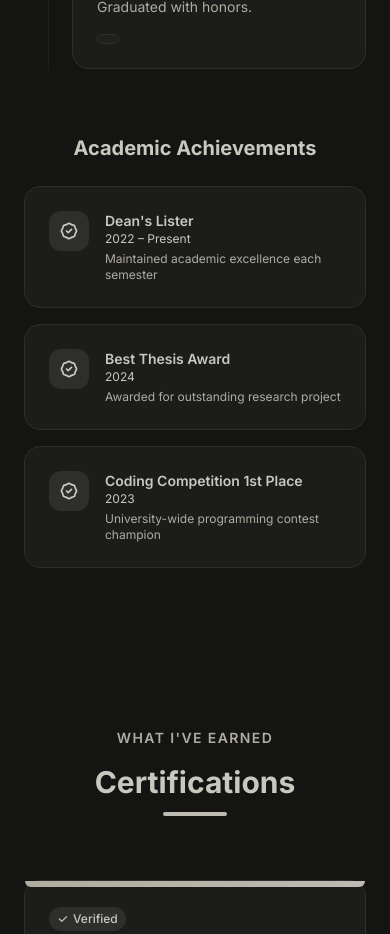
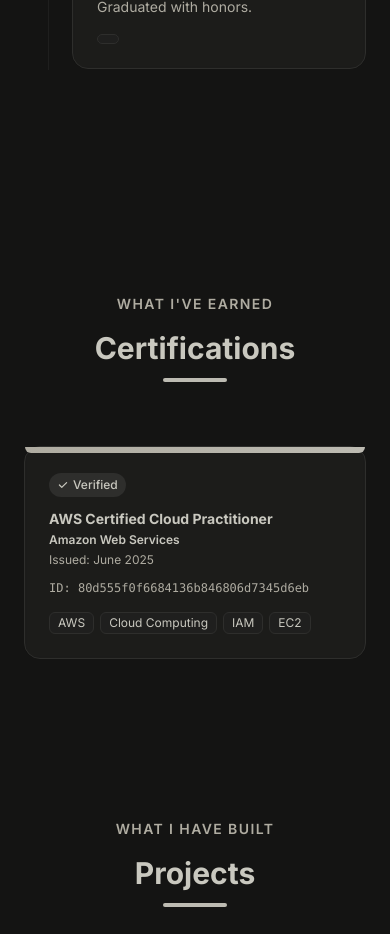
Before and after one commit to kayden-ctr/Dimasacat-Portfolio, a React (Vite) app: page / in a window 390 px wide. Shown: the part 3960-4894 px from the top of the page. Built offline with nearby package versions, Linux system fonts and the light colour scheme.

Commit message:
removed the awards

```diff
--- a/src/components/Academics.jsx
+++ b/src/components/Academics.jsx
@@ -20,12 +20,6 @@
     subjects: [''],
     icon: '🏫',
   },
-]
-
-const awards = [
-  { title: "Dean's Lister",                period: '2022 – Present', desc: 'Maintained academic excellence each semester' },
-  { title: 'Best Thesis Award',            period: '2024',           desc: 'Awarded for outstanding research project' },
-  { title: 'Coding Competition 1st Place', period: '2023',           desc: 'University-wide programming contest champion' },
 ]
 
 export default function Academics() {
@@ -83,28 +77,8 @@
           </div>
         </div>
 
-        {/* Awards */}
-        <div>
-          <h3 className="text-xl font-bold text-[#C9C8BF] mb-6 text-center">Academic Achievements</h3>
-          <div className="grid md:grid-cols-3 gap-4">
-            {awards.map(({ title, period, desc }) => (
-              <div key={title} className="card flex items-start gap-4">
-                <div className="w-10 h-10 rounded-xl bg-[#2e2e2c] flex items-center justify-center flex-shrink-0">
-                  <svg xmlns="http://www.w3.org/2000/svg" className="h-5 w-5 text-[#C9C8BF]" fill="none" viewBox="0 0 24 24" stroke="currentColor">
-                    <path strokeLinecap="round" strokeLinejoin="round" strokeWidth={2} d="M9 12l2 2 4-4M7.835 4.697a3.42 3.42 0 001.946-.806 3.42 3.42 0 014.438 0 3.42 3.42 0 001.946.806 3.42 3.42 0 013.138 3.138 3.42 3.42 0 00.806 1.946 3.42 3.42 0 010 4.438 3.42 3.42 0 00-.806 1.946 3.42 3.42 0 01-3.138 3.138 3.42 3.42 0 00-1.946.806 3.42 3.42 0 01-4.438 0 3.42 3.42 0 00-1.946-.806 3.42 3.42 0 01-3.138-3.138 3.42 3.42 0 00-.806-1.946 3.42 3.42 0 010-4.438 3.42 3.42 0 00.806-1.946 3.42 3.42 0 013.138-3.138z" />
-                  </svg>
-                </div>
-                <div>
-                  <p className="text-[#C9C8BF] font-semibold text-sm">{title}</p>
-                  <p className="text-[#C9C8BF] text-xs mb-1">{period}</p>
-                  <p className="text-[#AFACA1] text-xs">{desc}</p>
-                </div>
-              </div>
-            ))}
+
           </div>
-        </div>
-
-      </div>
-    </section>
+          </section>
   )
 }
```
